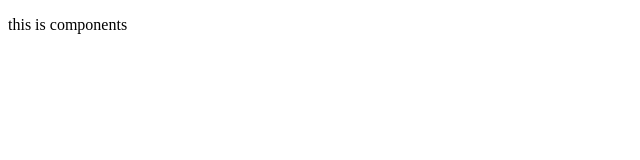
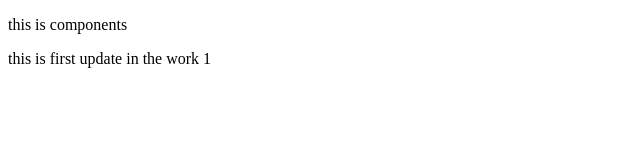
Before and after one commit to suhailfarooqui/mynewwork, a plain HTML site: page components.html in a window 1280 px wide. Shown: the whole page, without its empty margins (0-640 px from the left). Drawn offline with Linux system fonts and the light colour scheme.

Commit message:
first update in work1

```diff
--- a/components.html
+++ b/components.html
@@ -8,5 +8,6 @@
 </head>
 <body>
     <p>this is components </p>
+    <p>this is first update in the work 1</p>
 </body>
 </html>
```
Also changed, not shown: index.html (+1 -0 lines).
